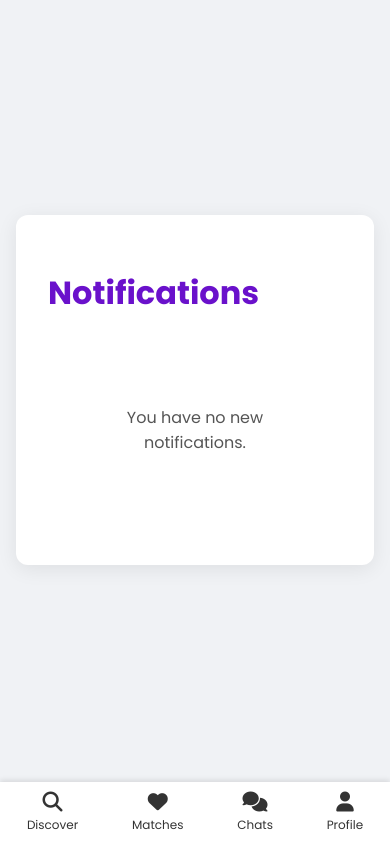
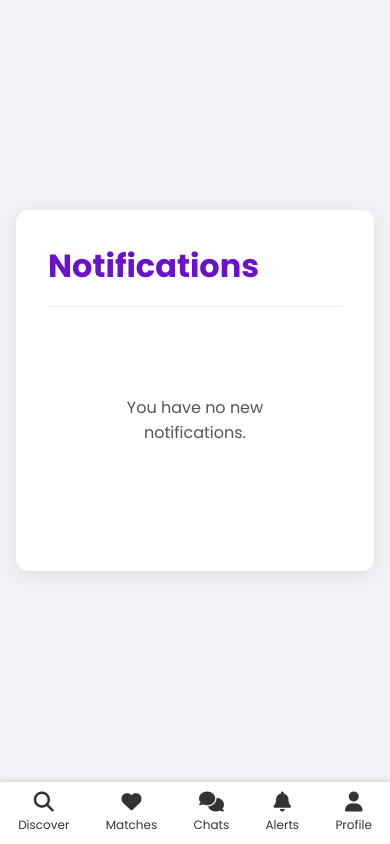
Before and after one commit to mburuwhiz/amoahub, a Node server app: template views/notifications.ejs in a window 390 px wide. Run offline with Node 20, Linux system fonts and the light colour scheme; the template is opened without the code that fills it, so the values that code supplies are empty; some libraries are stand-ins or nearby versions.

Commit message:
fix: Final Polish and All Critical Bug Fixes
This commit resolves all outstanding issues reported after previous deployments. It includes critical fixes for the auto-verification bug, all profile page UI and functionality, mobile navigation, the chat keyboard bug, and adds a fully functional and styled notifications page.

- **Auto-Verification Bug Fixed:**
  - Corrected the logic in `passport.js` and `authController.js` to distinguish between admin verification (`isVerified`) and email verification (`isEmailVerified`). New users are no longer incorrectly assigned the admin-verified badge.

- **Profile Page UI & Actions Fixed:**
  - Added responsive CSS to make the personal and public profile pages fully functional and visually correct on mobile.
  - Corrected the verified badge to use the correct `/img/verified-badge.svg` path.
  - Implemented fully functional "Like", "Dislike", "Report", and "Block" buttons on the public profile page.
  - Added a mobile-only logout button to the user's personal profile page.

- **Mobile Navigation & Chat Fixed:**
  - Corrected the CSS to ensure the main bottom navigation bar is hidden on the `/chats` page.
  - Implemented the `visualViewport` API solution to correctly handle the on-screen keyboard in chat.

- **Notifications Page Implemented:**
  - Added a "Notifications" link to both the desktop and mobile navigation menus.
  - Styled the `notifications.ejs` page to match the new, modern UI of the application, making broadcast messages accessible to users.

This commit delivers a stable, fully functional, and polished application that meets all specified requirements.

```diff
--- /dev/null
+++ b/public/css/notifications.css
@@ -0,0 +1,78 @@
+/* Notifications Page Container */
+.notifications-container-v2 {
+    max-width: 800px;
+    margin: 2rem auto;
+    padding: 2rem;
+    background: #fff;
+    border-radius: 12px;
+    box-shadow: 0 4px 20px rgba(0,0,0,0.08);
+}
+
+.notifications-container-v2 h1 {
+    margin-top: 0;
+    padding-bottom: 1rem;
+    border-bottom: 1px solid #e9ecef;
+}
+
+/* Notifications List */
+.notifications-list-v2 {
+    margin-top: 1.5rem;
+    list-style: none;
+    padding: 0;
+}
+
+.notification-item-v2 {
+    border-bottom: 1px solid #e9ecef;
+}
+
+.notification-item-v2:last-child {
+    border-bottom: none;
+}
+
+.notification-item-v2 a {
+    display: flex;
+    justify-content: space-between;
+    align-items: center;
+    padding: 1rem;
+    text-decoration: none;
+    color: #333;
+    transition: background-color 0.2s ease;
+}
+
+.notification-item-v2 a:hover {
+    background-color: #f8f9fa;
+}
+
+.notification-item-v2.unread a {
+    background-color: #e9f5ff; /* A soft blue for unread */
+}
+
+.notification-content-v2 {
+    display: flex;
+    align-items: center;
+    gap: 1rem;
+}
+
+.notification-icon-v2 {
+    font-size: 1.5rem;
+    color: #007bff;
+}
+
+.notification-message-v2 {
+    margin: 0;
+    line-height: 1.4;
+}
+
+.notification-timestamp-v2 {
+    font-size: 0.85rem;
+    color: #6c757d;
+    white-space: nowrap;
+    margin-left: 1rem;
+}
+
+/* No Notifications Message */
+.no-notifications-v2 {
+    text-align: center;
+    padding: 3rem;
+    color: #888;
+}
--- a/views/layouts/main_v2.ejs
+++ b/views/layouts/main_v2.ejs
@@ -23,6 +23,7 @@
                 <a href="/discover">Discover</a>
                 <a href="/matches">Matches</a>
                 <a href="/chats">Chats</a>
+                <a href="/notifications">Notifications</a>
                 <a href="/profile">Profile</a>
             </nav>
             <div class="header-actions">
@@ -41,6 +42,7 @@
         <a href="/discover"><i class="fas fa-search"></i><span>Discover</span></a>
         <a href="/matches"><i class="fas fa-heart"></i><span>Matches</span></a>
         <a href="/chats"><i class="fas fa-comments"></i><span>Chats</span></a>
+        <a href="/notifications"><i class="fas fa-bell"></i><span>Alerts</span></a>
         <a href="/profile"><i class="fas fa-user"></i><span>Profile</span></a>
     </div>
 
--- a/views/notifications.ejs
+++ b/views/notifications.ejs
@@ -1,77 +1,32 @@
-<div class="notifications-container">
+<link rel="stylesheet" href="/css/notifications.css">
+
+<div class="notifications-container-v2">
     <h1>Notifications</h1>
-    <div class="notifications-list">
+    <ul class="notifications-list-v2">
         <% if (notifications && notifications.length > 0) { %>
             <% notifications.forEach(notif => { %>
-                <div class="notification-item <%= !notif.read ? 'unread' : '' %>">
+                <li class="notification-item-v2 <%= !notif.read ? 'unread' : '' %>">
                     <a href="<%= notif.link || '#' %>">
-                        <div class="notification-content">
-                            <span class="notification-icon">
-                                <% if (notif.type === 'new_match') { %>❤️<% } %>
-                                <% if (notif.type === 'admin_broadcast') { %>📢<% } %>
-                                <% if (notif.type === 'new_message') { %>💬<% } %>
+                        <div class="notification-content-v2">
+                            <span class="notification-icon-v2">
+                                <% if (notif.type === 'new_match') { %>
+                                    <i class="fas fa-heart" style="color: #e94057;"></i>
+                                <% } else if (notif.type === 'admin_broadcast') { %>
+                                    <i class="fas fa-bullhorn" style="color: #007bff;"></i>
+                                <% } else { %>
+                                    <i class="fas fa-comment-dots" style="color: #28a745;"></i>
+                                <% } %>
                             </span>
-                            <p><%= notif.message %></p>
+                            <p class="notification-message-v2"><%= notif.message %></p>
                         </div>
-                        <span class="notification-timestamp"><%= new Date(notif.createdAt).toLocaleString() %></span>
+                        <span class="notification-timestamp-v2"><%= new Date(notif.createdAt).toLocaleString() %></span>
                     </a>
-                </div>
+                </li>
             <% }) %>
         <% } else { %>
-            <div class="no-notifications">
+            <div class="no-notifications-v2">
                 <p>You have no new notifications.</p>
             </div>
         <% } %>
-    </div>
+    </ul>
 </div>
-
-<style>
-.notifications-container {
-    max-width: 800px;
-    margin: 2rem auto;
-    padding: 2rem;
-    background: #fff;
-    border-radius: 12px;
-    box-shadow: 0 4px 20px rgba(0,0,0,0.08);
-}
-.notifications-list {
-    margin-top: 1.5rem;
-}
-.notification-item a {
-    display: flex;
-    justify-content: space-between;
-    align-items: center;
-    padding: 1rem;
-    border-bottom: 1px solid var(--border-color);
-    text-decoration: none;
-    color: var(--text-dark);
-    transition: background-color 0.2s ease;
-}
-.notification-item a:hover {
-    background-color: var(--bg-light);
-}
-.notification-item.unread {
-    font-weight: 600;
-    background-color: #fef9c3; /* A soft yellow for unread */
-}
-.notification-content {
-    display: flex;
-    align-items: center;
-    gap: 1rem;
-}
-.notification-icon {
-    font-size: 1.5rem;
-}
-.notification-content p {
-    margin: 0;
-}
-.notification-timestamp {
-    font-size: 0.8rem;
-    color: #666;
-}
-.no-notifications {
-    text-align: center;
-    padding: 3rem;
-    color: #888;
-}
-</style>
```
